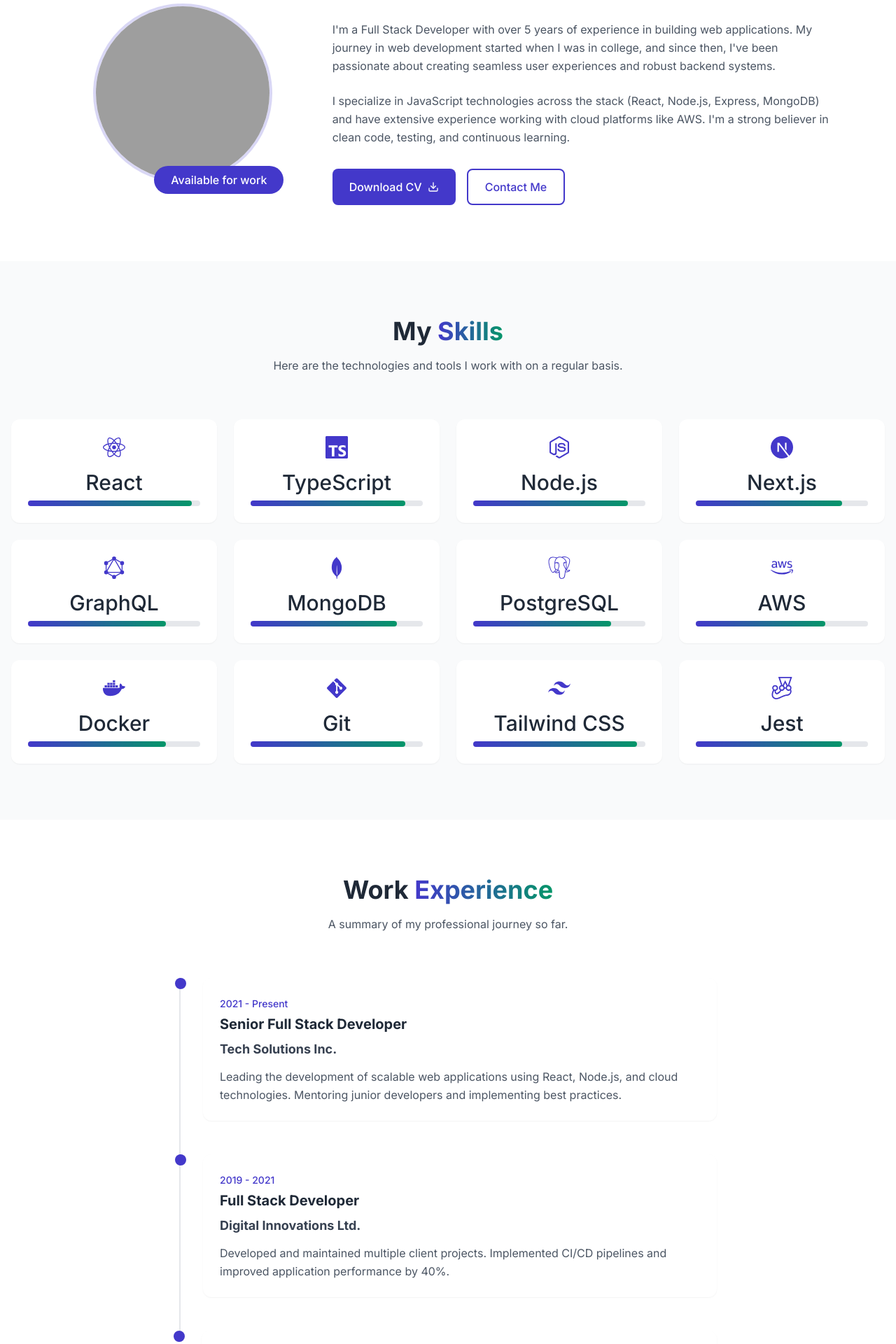
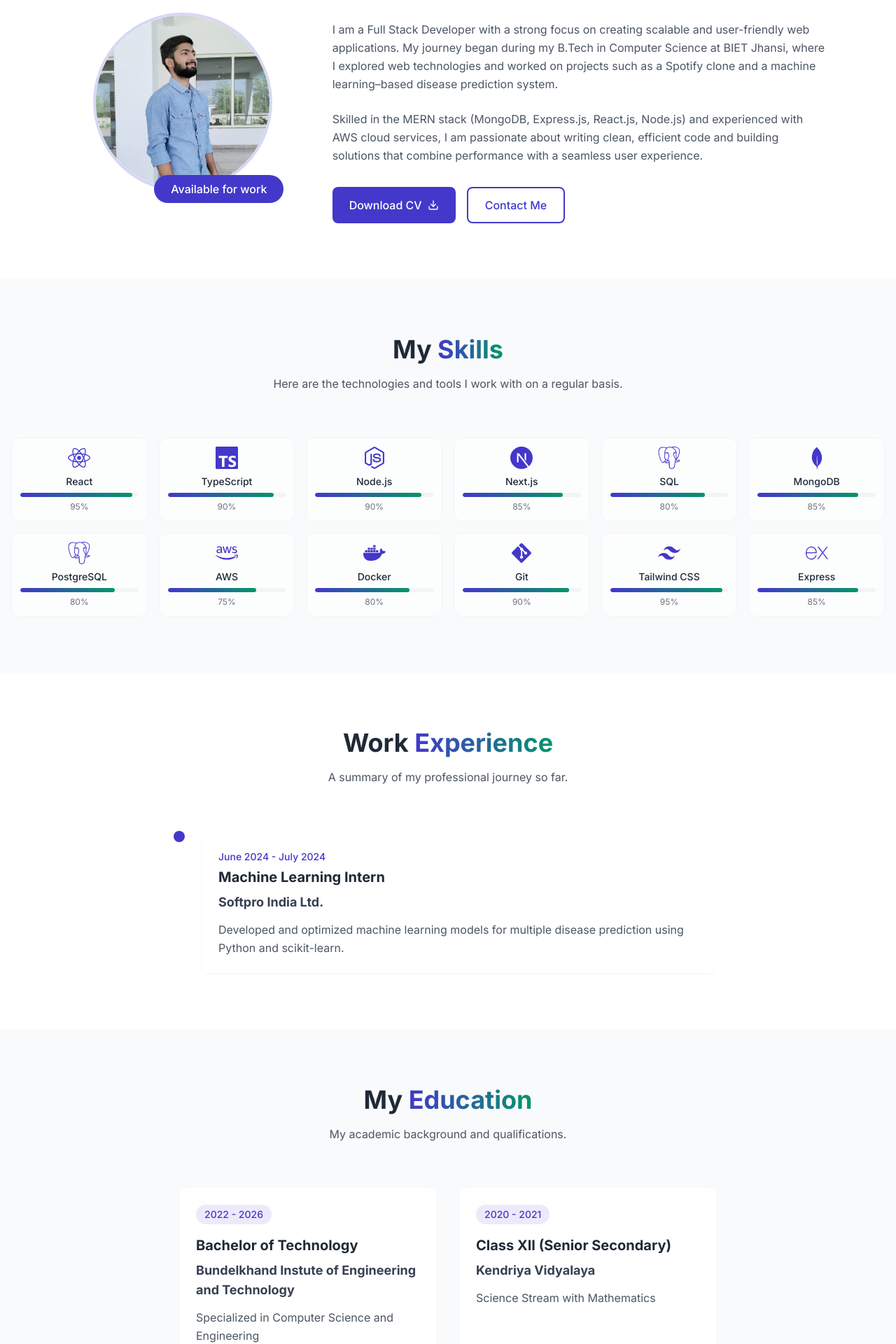
Before and after one commit to rachit0203/MyPortfolio, a React (Vite) app: page /about in a window 1280 px wide. Shown: the part 383-2303 px from the top of the page at 70% size. Built offline with nearby package versions, Linux system fonts and the light colour scheme; grey boxes are pictures that could not be loaded; the HTML template or start-up script is replaced by a standard one.

Commit message:
update: personalized portfolio page with CV, image, and EmailJS contact form

```diff
--- a/src/App.jsx
+++ b/src/App.jsx
@@ -2,6 +2,7 @@ import { BrowserRouter as Router, Routes, Route, useLocation } from 'react-route
 import { AnimatePresence } from 'framer-motion';
 import { ThemeProvider } from './contexts/ThemeContext';
 import Layout from './components/Layout';
+import ScrollToTop from './components/ScrollToTop';
 import Home from './pages/Home';
 import About from './pages/About';
 import Projects from './pages/Projects';
@@ -36,8 +37,10 @@ function App() {
       <Router
         future={{
           v7_startTransition: true,
+          v7_relativeSplatPath: true,
         }}
       >
+        <ScrollToTop />
         <AnimatedRoutes />
       </Router>
     </ThemeProvider>
--- a/src/components/Footer.jsx
+++ b/src/components/Footer.jsx
@@ -5,25 +5,25 @@ const socialLinks = [
   {
     name: 'GitHub',
     icon: <FaGithub className="w-5 h-5" />,
-    url: 'https://github.com/yourusername',
+    url: 'https://github.com/rachit0203',
     ariaLabel: 'Visit my GitHub profile'
   },
   {
     name: 'LinkedIn',
     icon: <FaLinkedin className="w-5 h-5" />,
-    url: 'https://linkedin.com/in/yourusername',
+    url: 'https://www.linkedin.com/in/mishra-rachit/',
     ariaLabel: 'Connect with me on LinkedIn'
   },
   {
     name: 'Twitter',
     icon: <FaTwitter className="w-5 h-5" />,
-    url: 'https://twitter.com/yourusername',
+    url: 'https://x.com/_rachit_mishra',
     ariaLabel: 'Follow me on Twitter'
   },
   {
     name: 'Email',
     icon: <FaEnvelope className="w-5 h-5" />,
-    url: 'mailto:your.email@example.com',
+    url: 'mishrarachitalld@example.com',
     ariaLabel: 'Send me an email'
   }
 ];
@@ -36,7 +36,7 @@ const Footer = () => {
       <div className="container mx-auto px-4 py-12">
         <div className="flex flex-col md:flex-row justify-between items-center">
           <div className="mb-6 md:mb-0">
-            <h3 className="text-xl font-bold text-gray-800 dark:text-white mb-2">Your Name</h3>
+            <h3 className="text-xl font-bold text-gray-800 dark:text-white mb-2">Rachit Mishra</h3>
             <p className="text-gray-600 dark:text-gray-400">
               Full Stack Developer & Cloud Enthusiast
             </p>
@@ -63,7 +63,7 @@ const Footer = () => {
         </div>
 
         <div className="border-t border-gray-200 dark:border-gray-800 mt-8 pt-8 text-center text-gray-500 dark:text-gray-500 text-sm">
-          <p>© {currentYear} Your Name. All rights reserved.</p>
+          <p>© {currentYear} Rachit Mishra. All rights reserved.</p>
           <p className="mt-2">
             Built with ❤️ using React, Tailwind CSS, and Framer Motion
           </p>
--- /dev/null
+++ b/src/components/ScrollToTop.jsx
@@ -0,0 +1,12 @@
+import { useEffect } from 'react';
+import { useLocation } from 'react-router-dom';
+
+export default function ScrollToTop() {
+  const { pathname } = useLocation();
+
+  useEffect(() => {
+    window.scrollTo(0, 0);
+  }, [pathname]);
+
+  return null;
+}
--- a/src/pages/About.jsx
+++ b/src/pages/About.jsx
@@ -1,57 +1,86 @@
-import { motion } from 'framer-motion';
-import { FiDownload } from 'react-icons/fi';
-import { FaReact, FaNodeJs, FaAws, FaGitAlt, FaDocker } from 'react-icons/fa';
-import { SiTypescript, SiNextdotjs, SiGraphql, SiMongodb, SiPostgresql, SiTailwindcss, SiJest } from 'react-icons/si';
+import { motion } from "framer-motion";
+import { FiDownload } from "react-icons/fi";
+import { FaReact, FaNodeJs, FaAws, FaGitAlt, FaDocker } from "react-icons/fa";
+import {
+  SiTypescript,
+  SiNextdotjs,
+  SiGraphql,
+  SiMongodb,
+  SiPostgresql,
+  SiTailwindcss,
+  SiJest,
+  SiExpress,
+} from "react-icons/si";
 
+import { Link } from "react-router-dom";
 const About = () => {
   const skills = [
-    { name: 'React', icon: <FaReact className="w-8 h-8" />, level: 95 },
-    { name: 'TypeScript', icon: <SiTypescript className="w-8 h-8" />, level: 90 },
-    { name: 'Node.js', icon: <FaNodeJs className="w-8 h-8" />, level: 90 },
-    { name: 'Next.js', icon: <SiNextdotjs className="w-8 h-8" />, level: 85 },
-    { name: 'GraphQL', icon: <SiGraphql className="w-8 h-8" />, level: 80 },
-    { name: 'MongoDB', icon: <SiMongodb className="w-8 h-8" />, level: 85 },
-    { name: 'PostgreSQL', icon: <SiPostgresql className="w-8 h-8" />, level: 80 },
-    { name: 'AWS', icon: <FaAws className="w-8 h-8" />, level: 75 },
-    { name: 'Docker', icon: <FaDocker className="w-8 h-8" />, level: 80 },
-    { name: 'Git', icon: <FaGitAlt className="w-8 h-8" />, level: 90 },
-    { name: 'Tailwind CSS', icon: <SiTailwindcss className="w-8 h-8" />, level: 95 },
-    { name: 'Jest', icon: <SiJest className="w-8 h-8" />, level: 85 },
+    { name: "React", icon: <FaReact className="w-8 h-8" />, level: 95 },
+    {
+      name: "TypeScript",
+      icon: <SiTypescript className="w-8 h-8" />,
+      level: 90,
+    },
+    { name: "Node.js", icon: <FaNodeJs className="w-8 h-8" />, level: 90 },
+    { name: "Next.js", icon: <SiNextdotjs className="w-8 h-8" />, level: 85 },
+    { name: "SQL", icon: <SiPostgresql className="w-8 h-8" />, level: 80 },
+    { name: "MongoDB", icon: <SiMongodb className="w-8 h-8" />, level: 85 },
+    {
+      name: "PostgreSQL",
+      icon: <SiPostgresql className="w-8 h-8" />,
+      level: 80,
+    },
+    { name: "AWS", icon: <FaAws className="w-8 h-8" />, level: 75 },
+    { name: "Docker", icon: <FaDocker className="w-8 h-8" />, level: 80 },
+    { name: "Git", icon: <FaGitAlt className="w-8 h-8" />, level: 90 },
+    {
+      name: "Tailwind CSS",
+      icon: <SiTailwindcss className="w-8 h-8" />,
+      level: 95,
+    },
+    { name: "Express", icon: <SiExpress className="w-8 h-8" />, level: 85 },
   ];
 
   const experiences = [
+    // {
+    //   role: 'Machine Learning Engineer',
+    //   company: 'Tech Solutions Inc.',
+    //   duration: '2021 - Present',
+    //   description: 'Leading the development of scalable web applications using React, Node.js, and cloud technologies. Mentoring junior developers and implementing best practices.',
+    // },
+    // {
+    //   role: 'Full Stack Developer',
+    //   company: 'Digital Innovations Ltd.',
+    //   duration: '2019 - 2021',
+    //   description: 'Developed and maintained multiple client projects. Implemented CI/CD pipelines and improved application performance by 40%.',
+    // },
     {
-      role: 'Senior Full Stack Developer',
-      company: 'Tech Solutions Inc.',
-      duration: '2021 - Present',
-      description: 'Leading the development of scalable web applications using React, Node.js, and cloud technologies. Mentoring junior developers and implementing best practices.',
-    },
-    {
-      role: 'Full Stack Developer',
-      company: 'Digital Innovations Ltd.',
-      duration: '2019 - 2021',
-      description: 'Developed and maintained multiple client projects. Implemented CI/CD pipelines and improved application performance by 40%.',
-    },
-    {
-      role: 'Frontend Developer',
-      company: 'WebCraft Studios',
-      duration: '2017 - 2019',
-      description: 'Built responsive user interfaces and collaborated with designers to implement pixel-perfect designs.',
+      role: "Machine Learning Intern",
+      company: "Softpro India Ltd.",
+      duration: "June 2024 - July 2024",
+      description:
+        "Developed and optimized machine learning models for multiple disease prediction using Python and scikit-learn.",
     },
   ];
 
   const education = [
     {
-      degree: 'Master of Computer Science',
-      institution: 'Tech University',
-      year: '2015 - 2017',
-      description: 'Specialized in Software Engineering and Cloud Computing',
+      degree: "Bachelor of Technology",
+      institution: "Bundelkhand Instute of Engineering and Technology",
+      year: "2022 - 2026",
+      description: "Specialized in Computer Science and Engineering",
     },
     {
-      degree: 'Bachelor of Technology in Computer Science',
-      institution: 'State University',
-      year: '2011 - 2015',
-      description: 'Graduated with honors',
+      degree: "Class XII (Senior Secondary)",
+      institution: "Kendriya Vidyalaya",
+      year: "2020 - 2021",
+      description: "Science Stream with Mathematics",
+    },
+    {
+      degree: "Class X (Secondary)",
+      institution: "Kendriya Vidyalaya",
+      year: "2018 - 2019",
+      description: "CBSE Board",
     },
   ];
 
@@ -71,8 +100,9 @@ const About = () => {
             </h1>
             <div className="w-24 h-1 bg-primary dark:bg-primary-dark mx-auto mb-8"></div>
             <p className="text-xl text-gray-600 dark:text-gray-400 max-w-3xl mx-auto">
-              I'm a passionate Full Stack Developer with expertise in modern web technologies and cloud solutions.
-              I love building things that live on the internet.
+              I'm a passionate Full Stack Developer with expertise in modern web
+              technologies and cloud solutions. I love building things that live
+              on the internet.
             </p>
           </motion.div>
 
@@ -88,10 +118,10 @@ const About = () => {
                   <img
                     src="/profile.jpg"
                     alt="Profile"
-                    className="w-full h-full object-cover"
+                    className="w-full h-80 object-cover"
                     onError={(e) => {
                       e.target.onerror = null;
-                      e.target.src = 'https://via.placeholder.com/256';
+                      e.target.src = "https://placehold.co/256x256/1a1a1a/ffffff?text=Profile";
                     }}
                   />
                 </div>
@@ -109,14 +139,19 @@ const About = () => {
             >
               <h2 className="text-2xl font-bold mb-6">Who am I?</h2>
               <p className="text-gray-600 dark:text-gray-400 mb-6 leading-relaxed">
-                I'm a Full Stack Developer with over 5 years of experience in building web applications.
-                My journey in web development started when I was in college, and since then, I've been
-                passionate about creating seamless user experiences and robust backend systems.
+                I am a Full Stack Developer with a strong focus on creating
+                scalable and user-friendly web applications. My journey began
+                during my B.Tech in Computer Science at BIET Jhansi, where I
+                explored web technologies and worked on projects such as a
+                Spotify clone and a machine learning–based disease prediction
+                system.
               </p>
               <p className="text-gray-600 dark:text-gray-400 mb-8 leading-relaxed">
-                I specialize in JavaScript technologies across the stack (React, Node.js, Express, MongoDB)
-                and have extensive experience working with cloud platforms like AWS. I'm a strong believer in
-                clean code, testing, and continuous learning.
+                Skilled in the MERN stack (MongoDB, Express.js, React.js,
+                Node.js) and experienced with AWS cloud services, I am
+                passionate about writing clean, efficient code and building
+                solutions that combine performance with a seamless user
+                experience.{" "}
               </p>
               <div className="flex flex-wrap gap-4">
                 <a
@@ -127,12 +162,9 @@ const About = () => {
                   Download CV
                   <FiDownload className="group-hover:translate-y-0.5 transition-transform" />
                 </a>
-                <a
-                  href="#contact"
-                  className="btn btn-outline"
-                >
+                <Link to="/contact" className="btn btn-outline">
                   Contact Me
-                </a>
+                </Link>
               </div>
             </motion.div>
           </div>
@@ -149,31 +181,41 @@ const About = () => {
             viewport={{ once: true }}
             transition={{ duration: 0.5 }}
           >
-            <h2 className="text-3xl md:text-4xl font-bold mb-4">My <span className="gradient-text">Skills</span></h2>
+            <h2 className="text-3xl md:text-4xl font-bold mb-4">
+              My <span className="gradient-text">Skills</span>
+            </h2>
             <p className="text-gray-600 dark:text-gray-400 max-w-2xl mx-auto">
-              Here are the technologies and tools I work with on a regular basis.
+              Here are the technologies and tools I work with on a regular
+              basis.
             </p>
           </motion.div>
 
-          <div className="grid grid-cols-2 md:grid-cols-3 lg:grid-cols-4 gap-6">
+          <div className="grid grid-cols-3 sm:grid-cols-4 md:grid-cols-5 lg:grid-cols-6 gap-4">
             {skills.map((skill, index) => (
               <motion.div
                 key={skill.name}
-                className="bg-white dark:bg-gray-700 p-6 rounded-xl shadow-sm hover:shadow-md transition-shadow"
-                initial={{ opacity: 0, y: 20 }}
-                whileInView={{ opacity: 1, y: 0 }}
-                viewport={{ once: true }}
-                transition={{ duration: 0.3, delay: index * 0.05 }}
+                className="group relative"
+                initial={{ opacity: 0, scale: 0.9 }}
+                whileInView={{ opacity: 1, scale: 1 }}
+                viewport={{ once: true, margin: "-50px" }}
+                transition={{ duration: 0.3, delay: index * 0.03 }}
               >
-                <div className="flex items-center justify-center mb-4 text-primary dark:text-primary-dark">
-                  {skill.icon}
-                </div>
-                <h3 className="text-center font-medium mb-2">{skill.name}</h3>
-                <div className="w-full bg-gray-200 dark:bg-gray-600 rounded-full h-2">
-                  <div
-                    className="bg-gradient-to-r from-primary to-secondary h-2 rounded-full"
-                    style={{ width: `${skill.level}%` }}
-                  ></div>
+                <div className="flex flex-col items-center p-3 rounded-xl bg-white/50 dark:bg-gray-700/50 backdrop-blur-sm hover:bg-white/80 dark:hover:bg-gray-700/80 transition-all duration-300 border border-gray-100 dark:border-gray-700 hover:border-primary/20 dark:hover:border-primary/30 hover:shadow-sm">
+                  <div className="text-2xl mb-2 text-primary dark:text-primary-dark transition-transform group-hover:scale-110">
+                    {skill.icon}
+                  </div>
+                  <h3 className="text-sm font-medium text-gray-800 dark:text-gray-200 text-center mb-1.5">
+                    {skill.name}
+                  </h3>
+                  <div className="w-full bg-gray-100 dark:bg-gray-600/50 rounded-full h-1.5 overflow-hidden">
+                    <div
+                      className="h-full bg-gradient-to-r from-primary to-secondary rounded-full transition-all duration-500"
+                      style={{ width: `${skill.level}%` }}
+                    />
+                  </div>
+                  <span className="text-xs text-gray-500 dark:text-gray-400 mt-1.5">
+                    {skill.level}%
+                  </span>
                 </div>
               </motion.div>
             ))}
@@ -191,7 +233,9 @@ const About = () => {
             viewport={{ once: true }}
             transition={{ duration: 0.5 }}
           >
-            <h2 className="text-3xl md:text-4xl font-bold mb-4">Work <span className="gradient-text">Experience</span></h2>
+            <h2 className="text-3xl md:text-4xl font-bold mb-4">
+              Work <span className="gradient-text">Experience</span>
+            </h2>
             <p className="text-gray-600 dark:text-gray-400 max-w-2xl mx-auto">
               A summary of my professional journey so far.
             </p>
@@ -209,10 +253,16 @@ const About = () => {
               >
                 <div className="absolute -left-2 w-4 h-4 rounded-full bg-primary dark:bg-primary-dark group-hover:scale-125 transition-transform"></div>
                 <div className="bg-white dark:bg-gray-800 p-6 rounded-xl shadow-sm hover:shadow-md transition-shadow">
-                  <span className="text-sm text-primary dark:text-primary-dark font-medium">{exp.duration}</span>
+                  <span className="text-sm text-primary dark:text-primary-dark font-medium">
+                    {exp.duration}
+                  </span>
                   <h3 className="text-xl font-bold mt-1 mb-2">{exp.role}</h3>
-                  <h4 className="text-lg text-gray-700 dark:text-gray-300 mb-3">{exp.company}</h4>
-                  <p className="text-gray-600 dark:text-gray-400">{exp.description}</p>
+                  <h4 className="text-lg text-gray-700 dark:text-gray-300 mb-3">
+                    {exp.company}
+                  </h4>
+                  <p className="text-gray-600 dark:text-gray-400">
+                    {exp.description}
+                  </p>
                 </div>
               </motion.div>
             ))}
@@ -230,7 +280,9 @@ const About = () => {
             viewport={{ once: true }}
             transition={{ duration: 0.5 }}
           >
-            <h2 className="text-3xl md:text-4xl font-bold mb-4">My <span className="gradient-text">Education</span></h2>
+            <h2 className="text-3xl md:text-4xl font-bold mb-4">
+              My <span className="gradient-text">Education</span>
+            </h2>
             <p className="text-gray-600 dark:text-gray-400 max-w-2xl mx-auto">
               My academic background and qualifications.
             </p>
@@ -250,8 +302,12 @@ const About = () => {
                   {edu.year}
                 </span>
                 <h3 className="text-xl font-bold mb-2">{edu.degree}</h3>
-                <h4 className="text-lg text-gray-700 dark:text-gray-300 mb-3">{edu.institution}</h4>
-                <p className="text-gray-600 dark:text-gray-400">{edu.description}</p>
+                <h4 className="text-lg text-gray-700 dark:text-gray-300 mb-3">
+                  {edu.institution}
+                </h4>
+                <p className="text-gray-600 dark:text-gray-400">
+                  {edu.description}
+                </p>
               </motion.div>
             ))}
           </div>
--- a/src/pages/Projects.jsx
+++ b/src/pages/Projects.jsx
@@ -147,7 +147,7 @@ const Projects = () => {
                   className="w-full h-full object-cover transition-transform duration-500 group-hover:scale-110"
                   onError={(e) => {
                     e.target.onerror = null;
-                    e.target.src = 'https://via.placeholder.com/400x250?text=Project+Image';
+                    e.target.src = 'https://placehold.co/400x250/1a1a1a/ffffff?text=Project+Image';
                   }}
                 />
               </div>
@@ -224,7 +224,7 @@ const Projects = () => {
                       className="w-full h-full object-cover"
                       onError={(e) => {
                         e.target.onerror = null;
-                        e.target.src = 'https://via.placeholder.com/800x400?text=Project+Image';
+                        e.target.src = 'https://placehold.co/800x400/1a1a1a/ffffff?text=Project+Image';
                       }}
                     />
                   </div>
```
Also changed, not shown: src/pages/Contact.jsx (+23 -12 lines), src/pages/Home.jsx (+51 -19 lines), public/profile.jpg (added), 1 other file (tests, documents, lock files or other folders).
